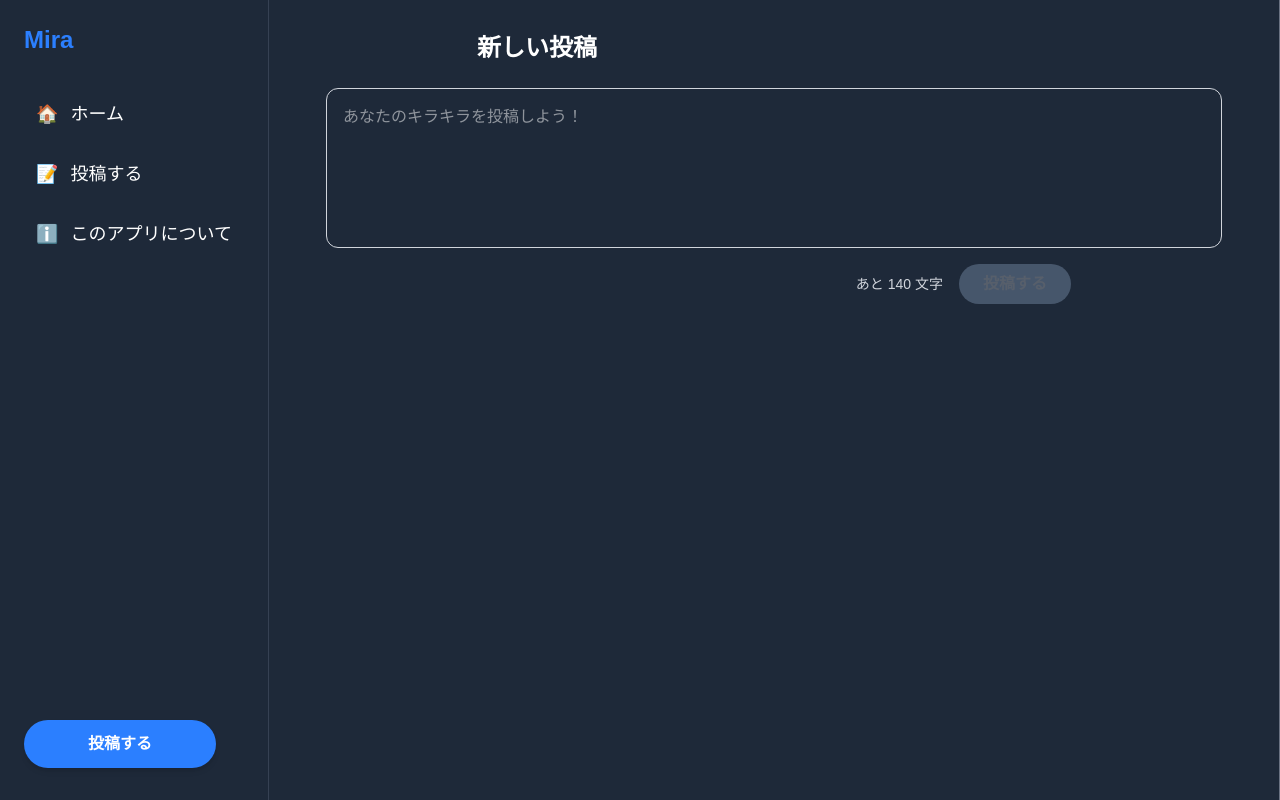
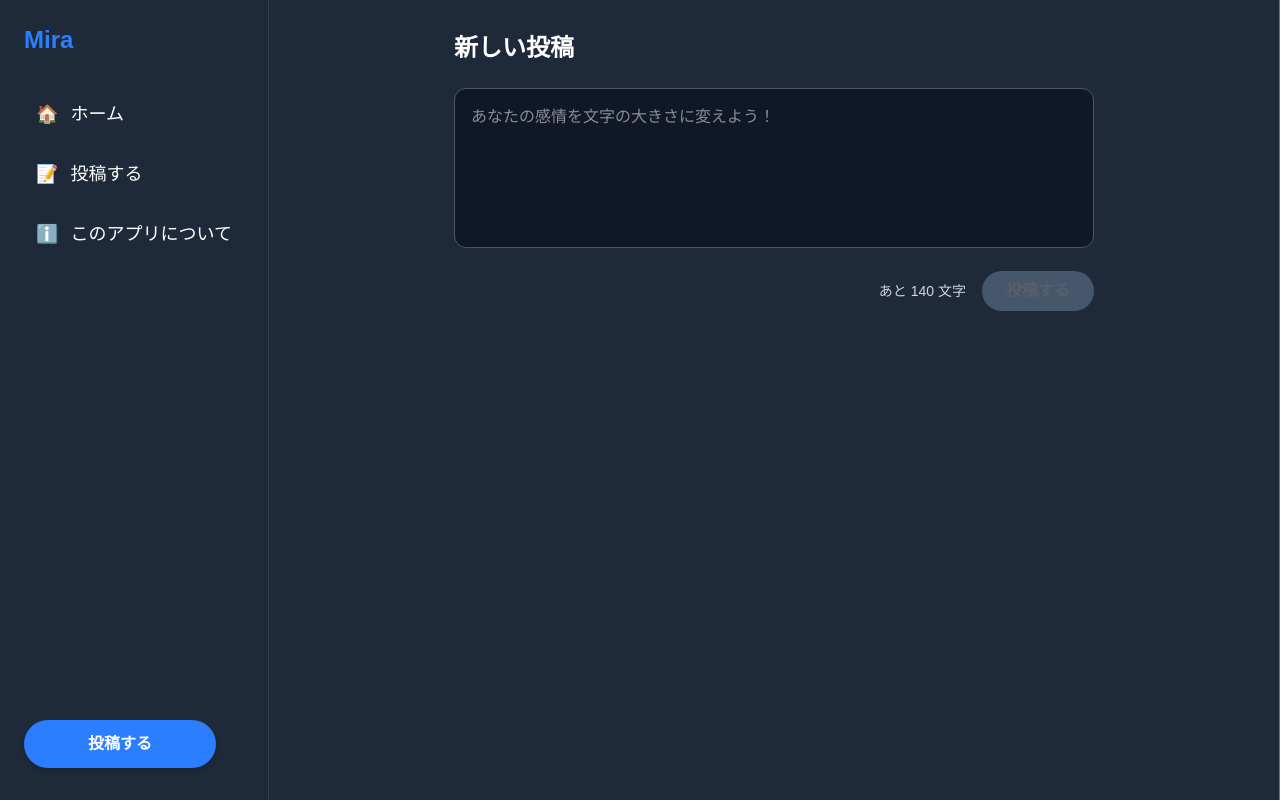
Before and after one commit to p2hacks2025/post-10, a Next.js app in the folder frontend/: page /new-post in a window 1280 px wide. Built offline with nearby package versions, Linux system fonts and the light colour scheme.

Commit message:
Fix: Minor fixes.

```diff
--- a/frontend/src/app/components/PostCard.tsx
+++ b/frontend/src/app/components/PostCard.tsx
@@ -37,7 +37,7 @@ export default function PostCard({ post, onUpdate }: { post: Post, onUpdate: (id
 
   return (
     <div className="bg-gray-800 p-6 rounded-xl border border-gray-700 transition-all duration-500 overflow-hidden">
-      <p className={`${textStyle} whitespace-pre-line wrap-anywhere text-wrap transition-all duration-700`}>
+      <p className={`${textStyle} whitespace-pre-line wrap-anywhere text-wrap duration-700 hover:scale-[1.02] transition-transform`}>
         {post.text}
       </p>
 
--- a/frontend/src/app/new-post/page.tsx
+++ b/frontend/src/app/new-post/page.tsx
@@ -29,8 +29,8 @@ export default function NewPostPage() {
 
       // 投稿成功後、入力欄を空にしてタイムラインに戻る
       setContent('');
+      router.refresh(); // タイムラインのデータを最新にする
       router.push('/');
-      router.refresh(); // タイムラインのデータを最新にする
     } catch (error) {
       console.error(error);
       alert('エラーが発生しました');
@@ -40,27 +40,30 @@ export default function NewPostPage() {
   };
 
   return (
-    <main className="max-w-screen mx-auto min-h-dvh bg-gray-800 p-4 py-8">
-      <h1 className="flex text-2xl font-bold text-white ml-[15dvw] mb-6">新しい投稿</h1>
+  <main className="min-h-dvh bg-gray-800 p-4 py-8 flex flex-col items-center">
+    {/* コンテナ：h1とtextareaの幅をここで統一する */}
+    <div className="w-full max-w-2xl px-4">
+
+      <h1 className="text-2xl font-bold text-white mb-6">
+        新しい投稿
+      </h1>
 
       <form onSubmit={handleSubmit} className="space-y-4">
-        <div className="flex justify-center">
         <textarea
-            className={`w-[70dvw] h-40 p-4 border border-gray-300 rounded-xl focus:ring-2 focus:ring-blue-500 focus:border-transparent outline-none resize-none text-white transition-all ${
+          className={`w-full h-40 p-4 border rounded-xl outline-none resize-none transition-all bg-gray-900 text-white ${
             isOverLimit
-                ? "border-red-500 forcus:ring-red-200"
-                : "border-gray-300 focus:ring-blue-500"
-            } `}
-            placeholder="あなたのキラキラを投稿しよう！"
+              ? "border-red-500 focus:ring-2 focus:ring-red-500"
+              : "border-gray-600 focus:ring-2 focus:ring-blue-500"
+          }`}
+          placeholder="あなたの感情を文字の大きさに変えよう！"
           value={content}
           onChange={(e) => setContent(e.target.value)}
           disabled={isPending}
         />
-        </div>
 
-        <div className="flex justify-end mr-[15dvw]">
+        <div className="flex justify-end items-center">
           {/* 文字数カウンター */}
-          <span className={`text-sm font-medium content-center mr-4 ${
+          <span className={`text-sm font-medium mr-4 ${
             isOverLimit ? "text-red-500" : "text-gray-300"
           }`}>
             あと {remainingChars} 文字
@@ -76,6 +79,7 @@ export default function NewPostPage() {
           </button>
         </div>
       </form>
+    </div>
   </main>
   );
 }
```
Lines whose indentation alone changed are shown as unchanged.
